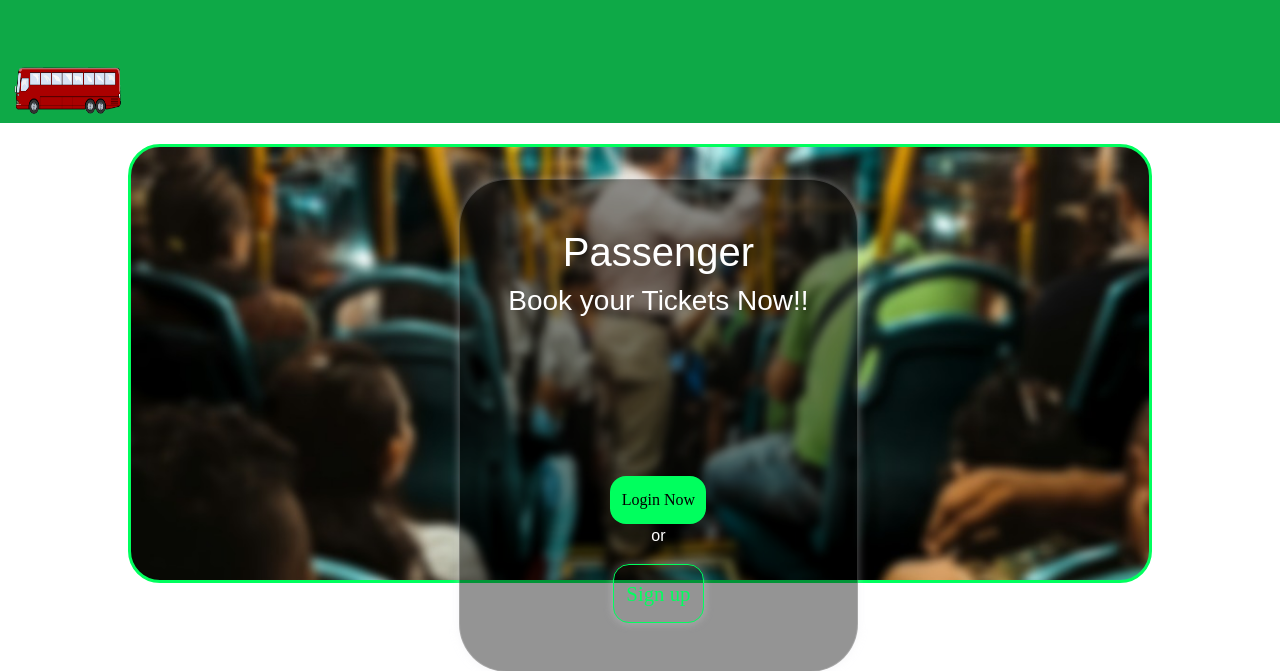
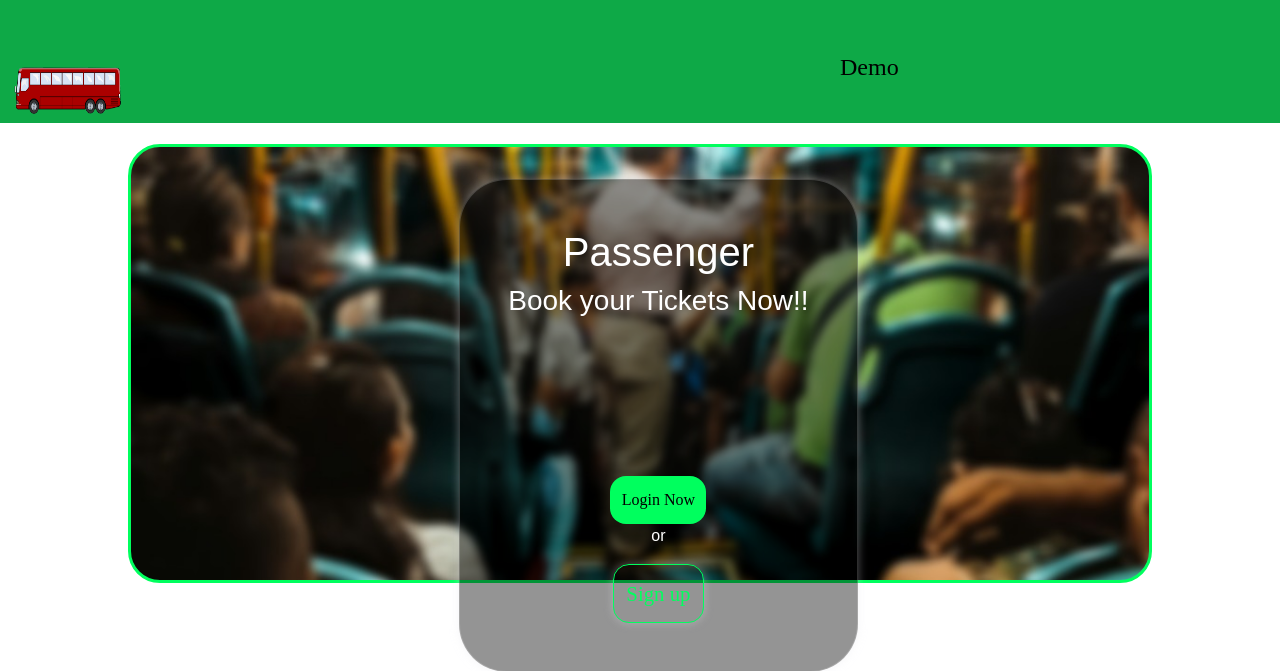
Before and after one commit to Karthick-R-25/Realtime-Ticket-Booking, a Django app: page / in a window 1280 px wide; the page is wider, and only the part inside the window is pictured. Shown: the top 671 px of that part. Run offline with Django 4.2, Linux system fonts and the light colour scheme.

Commit message:
Update base.html

```diff
--- a/engine/bus/templates/base.html
+++ b/engine/bus/templates/base.html
@@ -22,7 +22,8 @@
           </button>
           <div class="collapse navbar-collapse" id="navbarNav">
             <ul class="navbar-nav">
-
+                 <li class="nav-item mt-3">
+              <a class="nav-link" href="#">Demo</a></li>
             </ul>
           </div>
         </div>
```
